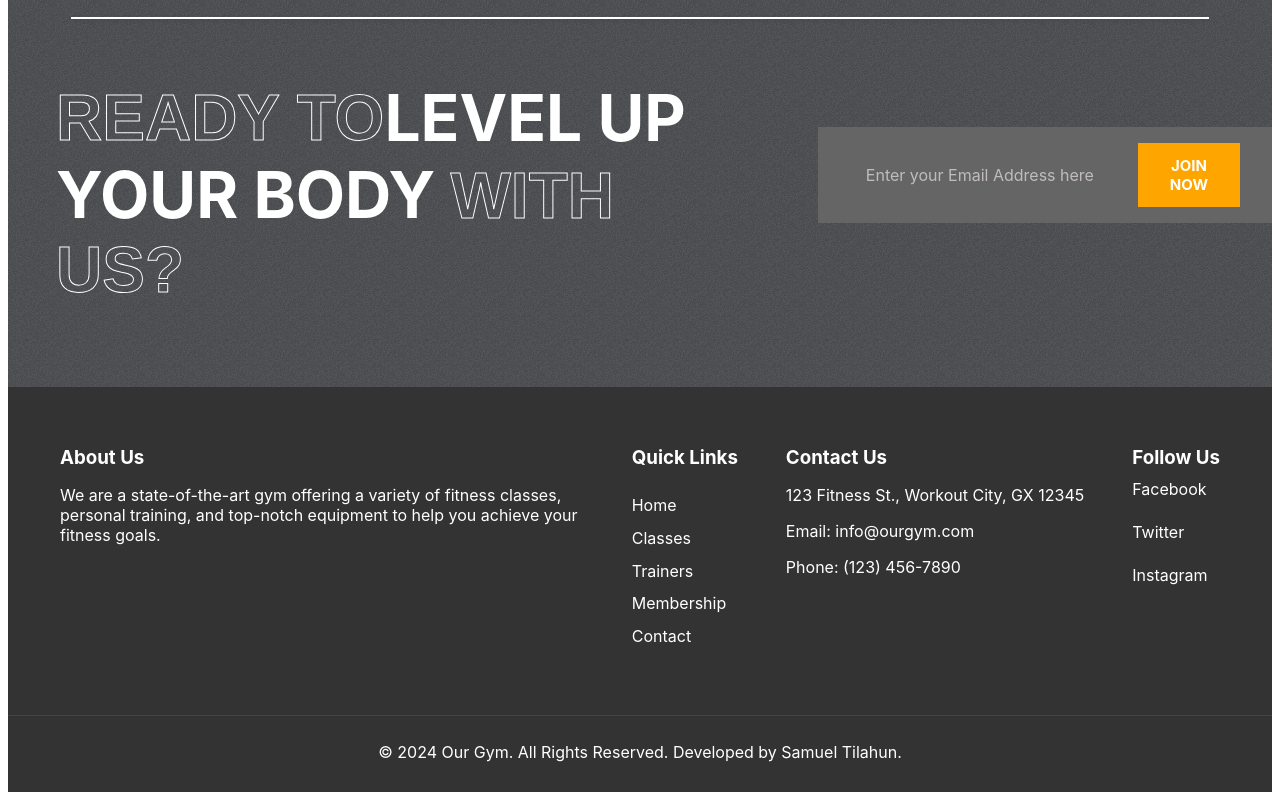
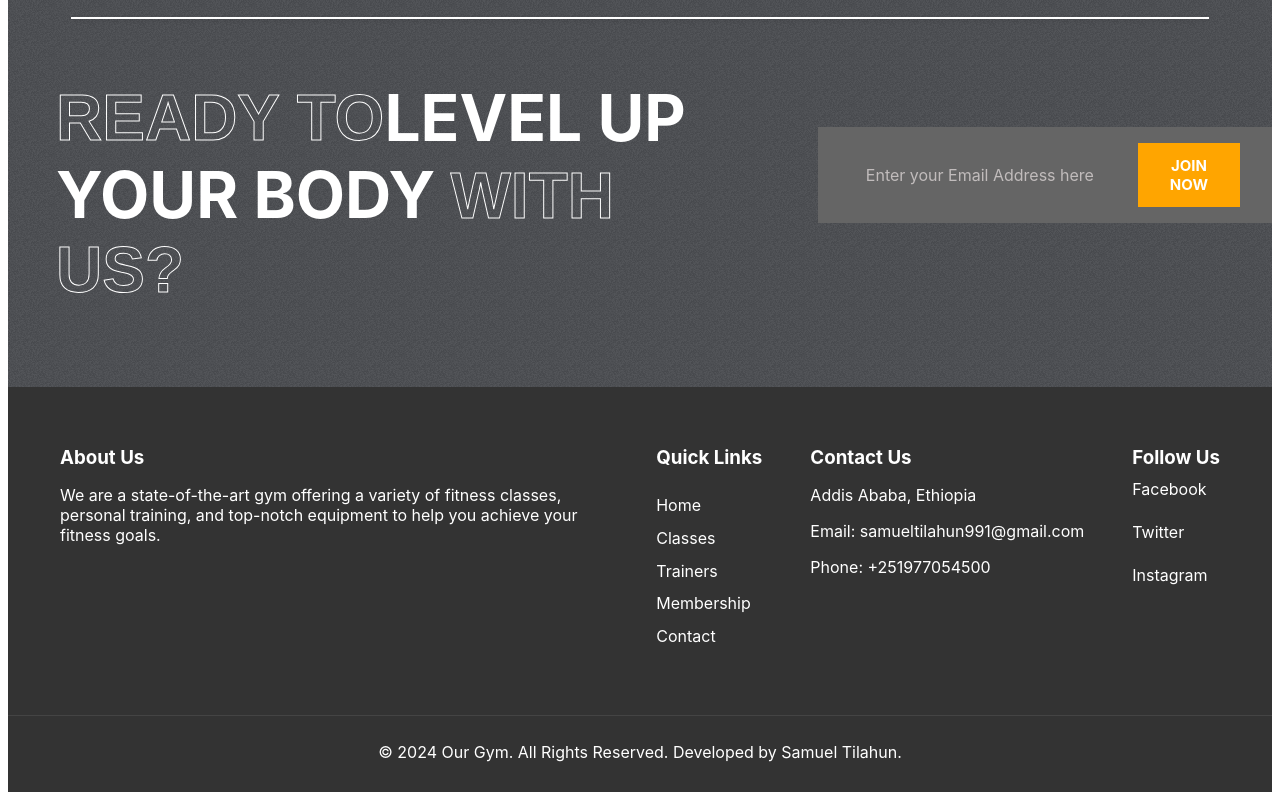
Before and after one commit to samueltilahun/ethiofitness, a React (Create React App) app in the folder frontend/: page / in a window 1280 px wide. Shown: the part 3553-4353 px from the top of the page. Built offline with nearby package versions, Linux system fonts and the light colour scheme.

Commit message:
Update Footer.jsx

```diff
--- a/frontend/src/components/footer/Footer.jsx
+++ b/frontend/src/components/footer/Footer.jsx
@@ -25,9 +25,9 @@ const Footer = () => {
         </div>
         <div class="footer-contact">
             <h3>Contact Us</h3>
-            <p>123 Fitness St., Workout City, GX 12345</p>
-            <p>Email: info@ourgym.com</p>
-            <p>Phone: (123) 456-7890</p>
+            <p>Addis Ababa, Ethiopia</p>
+            <p>Email: samueltilahun991@gmail.com</p>
+            <p>Phone: +251977054500</p>
         </div>
         <div class="footer-social">
             <h3>Follow Us</h3>
```
